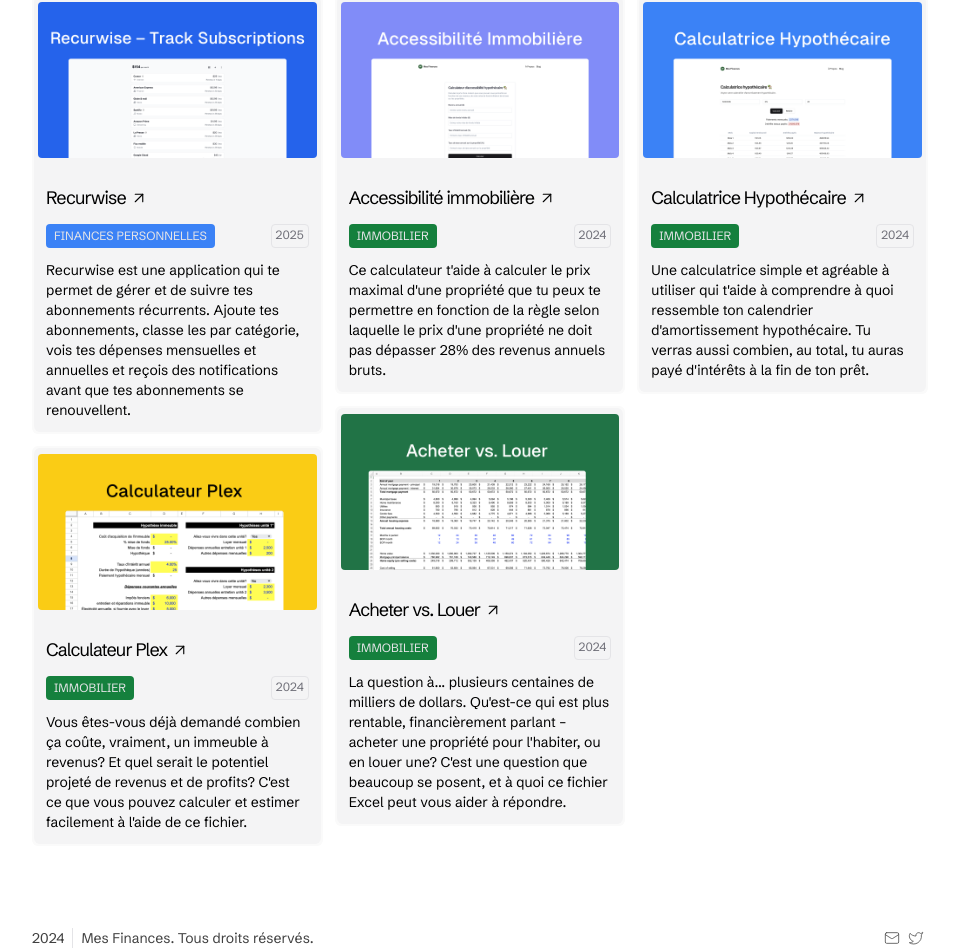
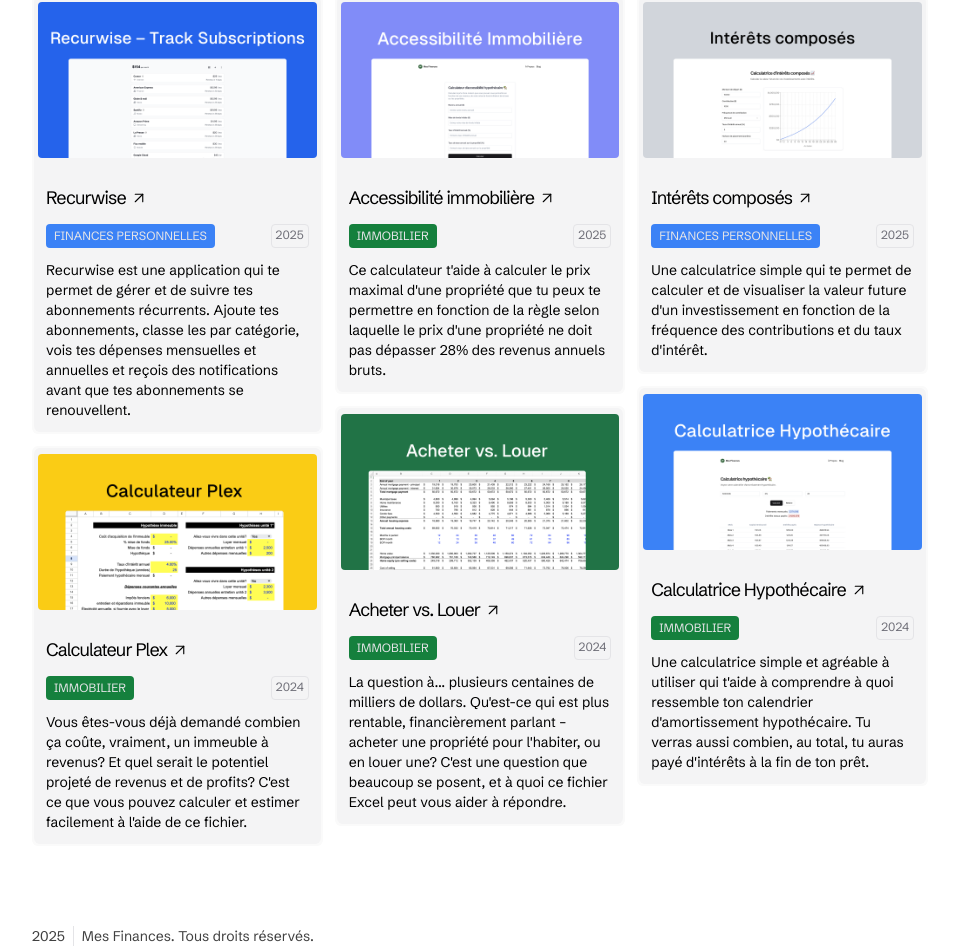
Before and after one commit to samlafontaine/mesfinances, a Next.js app: page / in a window 1280 px wide. Shown: the part 366-1318 px from the top of the page, without its empty margins (160-1114 px from the left). Built offline with nearby package versions, Linux system fonts and the light colour scheme.

Commit message:
ajouter interets composes

```diff
--- a/app/components/footer.tsx
+++ b/app/components/footer.tsx
@@ -1,4 +1,3 @@
-import { Mail, LinkedinIcon, Twitter, Github } from "lucide-react";
 import { Separator } from "@/components/ui/separator";
 
 export function Footer() {
@@ -8,27 +7,13 @@
         <div className="flex flex-row items-center justify-between">
           <div className="flex h-5 items-center space-x-2 text-sm">
             <p className="prose prose-neutral text-sm dark:text-white/80">
-              2024
+              {new Date().getFullYear()}
             </p>
             <Separator orientation="vertical" />
             <p className="prose prose-neutral text-sm dark:text-white/80">
               Mes Finances. Tous droits réservés.
             </p>
           </div>
-          <div className="flex flex-row items-center">
-            <a
-              className="prose prose-neutral text-sm text-neutral-600 dark:text-white p-1 rounded hover:bg-zinc-100 dark:hover:bg-zinc-800"
-              href="mailto:sam@samlafontaine.com"
-            >
-              <Mail strokeWidth={1.25} className="h-4 w-4" />
-            </a>
-            <a
-              className="prose prose-neutral text-sm text-neutral-600 dark:text-white p-1 rounded hover:bg-zinc-100 dark:hover:bg-zinc-800"
-              href="https://twitter.com/samlafontaine_"
-            >
-              <Twitter strokeWidth={1.25} className="h-4 w-4" />
-            </a>
-          </div>
         </div>
       </footer>
     </section>
--- a/app/page.tsx
+++ b/app/page.tsx
@@ -47,7 +47,7 @@
             description="Ce calculateur t'aide à calculer le prix maximal d'une
             propriété que tu peux te permettre en fonction de la règle selon
             laquelle le prix d'une propriété ne doit pas dépasser 28% des revenus annuels bruts."
-            year="2024"
+            year="2025"
             tag="Immobilier"
           />
           <Thumbnail
@@ -65,6 +65,16 @@
 
         <div className="flex flex-col gap-3">
           <Thumbnail
+            link="/outils/interets-composes"
+            title="Intérêts composés"
+            imageSrc="/interets-composes.png"
+            alt="Intérêts composés"
+            description="Une calculatrice simple qui te permet de calculer et de visualiser
+            la valeur future d'un investissement en fonction de la fréquence des contributions et du taux d'intérêt."
+            year="2025"
+            tag="Finances personnelles"
+          />
+          <Thumbnail
             link="/outils/calculatrice-hypothecaire"
             title="Calculatrice Hypothécaire"
             imageSrc="/calculatrice-hypothecaire.png"
```
Also changed, not shown: public/interets-composes.png (added).
